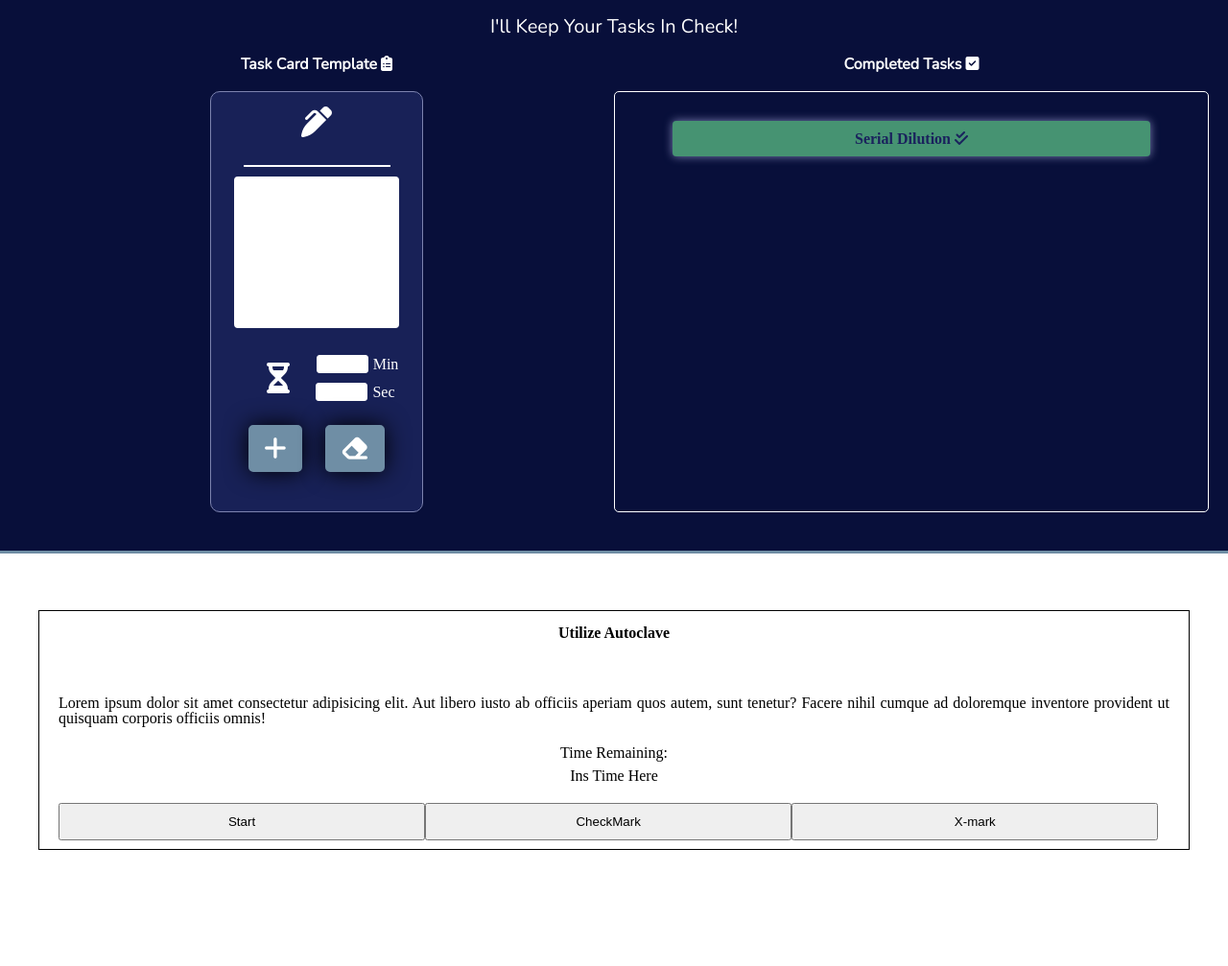
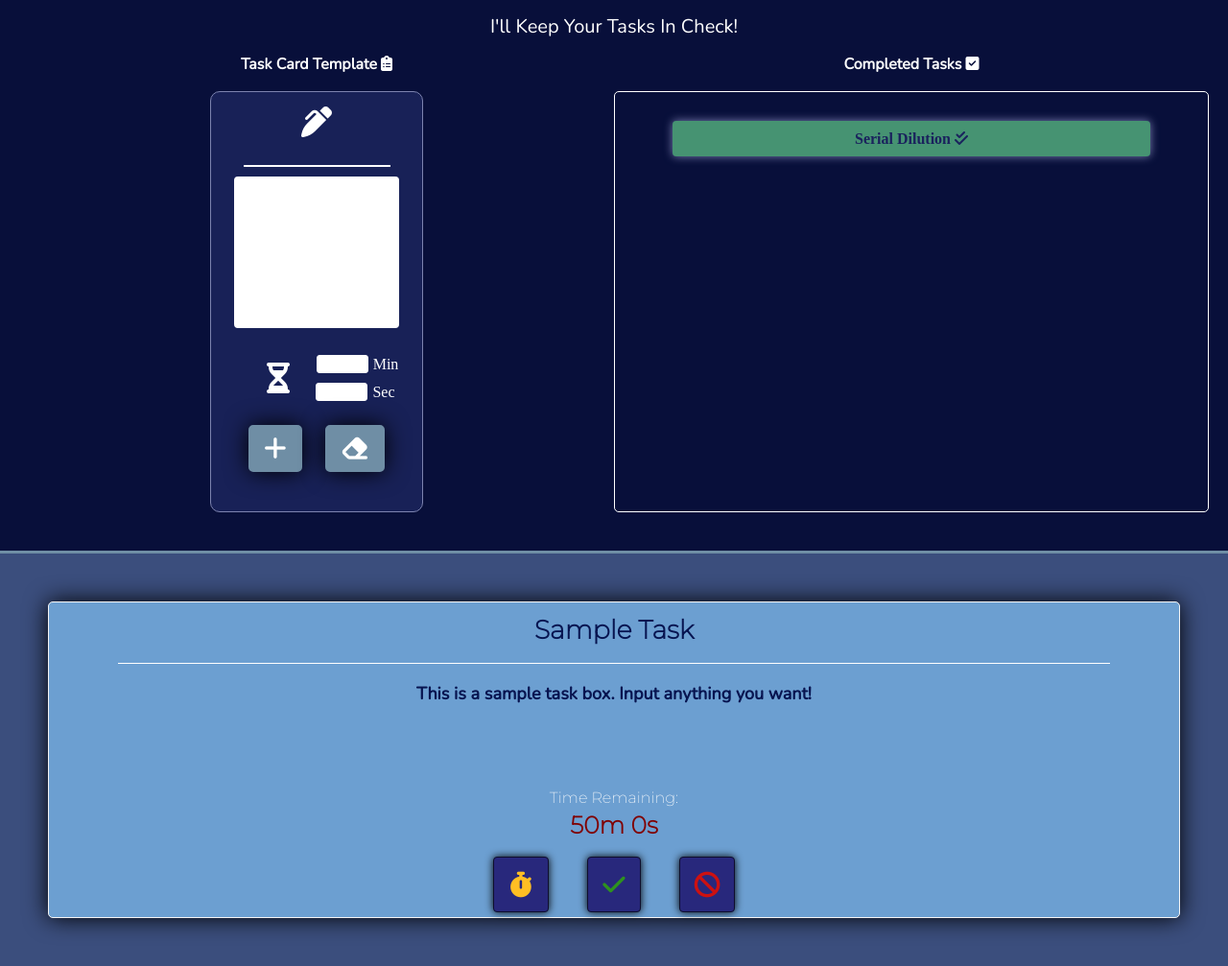
Before and after one commit to Haz-git/Virtual_Lab_Assistant, a plain HTML site: page index.html in a window 1280 px wide. Shown: the part 81-1088 px from the top of the page at 96% size. Before the commit the page ends 967 px from the top, so only its background shows below. Drawn offline with nearby package versions, Linux system fonts and the light colour scheme.

Commit message:
Near Final Commit, Need to add functionality to sample box

```diff
--- a/index.html
+++ b/index.html
@@ -5,6 +5,7 @@
     <meta name="viewport" content="width=device-width, initial-scale=1.0">
     <script src="https://kit.fontawesome.com/4194a93c4e.js" crossorigin="anonymous"></script>
     <link href="https://fonts.googleapis.com/css2?family=Nunito:wght@300&display=swap" rel="stylesheet">
+    <link href="https://fonts.googleapis.com/css2?family=Montserrat:wght@200&family=Nunito:wght@300&display=swap" rel="stylesheet">
     <link rel="stylesheet" href="reset.css">
     <link rel="stylesheet" href="style.css">
     <title>Virtual Lab Assistant</title>
@@ -69,24 +70,23 @@
             </div>
         </div>
     </div>
-    <hr>
     <div id="taskcontainer" class="task-container">
         <div class="sample-card">
             <div class="samp-procedure-container">
-                <h2>Utilize Autoclave</h2>
+                <h2>Sample Task</h2>
             </div>
             <hr>
             <div class="samp-description-container">
-                <p>Lorem ipsum dolor sit amet consectetur adipisicing elit. Aut libero iusto ab officiis aperiam quos autem, sunt tenetur? Facere nihil cumque ad doloremque inventore provident ut quisquam corporis officiis omnis!</p>
+                <p>This is a sample task box. Input anything you want!</p>
             </div>
             <div class="samp-allocated-time">
                 <p>Time Remaining:</p>
-                <p class="samp-time">Ins Time Here</p>
+                <p class="samp-time">50m 0s</p>
             </div>
             <div class="samp-btn-containers">
-                <button id="timerStart" class="samp-start">Start</button>
-                <button id="complete" class="samp-completed">CheckMark</button>
-                <button id="exit" class="samp-delete">X-mark</button>
+                <button id="timerStart" class="samp-start"><i class="fas fa-stopwatch fa-2x"></i></button>
+                <button id="complete" class="samp-completed"><i class="fas fa-check fa-2x"></i></button>
+                <button id="exit" class="samp-delete"><i class="fas fa-ban fa-2x"></i></button>
             </div>
         </div>
     </div>
--- a/script.js
+++ b/script.js
@@ -102,12 +102,21 @@ function generateTaskBox() {
     let startBtn = docCE('button');
     let compBtn = docCE('button');
     let xBtn = docCE('button');
+    let sBI = docCE('i');
+    sBI.className = 'fas fa-stopwatch fa-2x';
+    startBtn.appendChild(sBI);
+    let cBI = docCE('i');
+    cBI.className = 'fas fa-check fa-2x';
+    compBtn.appendChild(cBI);
+    let xBI = docCE('i');
+    xBI.className = 'fas fa-ban fa-2x';
+    xBtn.appendChild(xBI);
     startBtn.className = 'samp-start';
     compBtn.className = 'samp-completed';
     xBtn.className = 'samp-delete';
-    startBtn.innerHTML = 'Start';
-    compBtn.innerHTML = 'CheckMark';
-    xBtn.innerHTML = 'Exit';
+    // startBtn.innerHTML = 'Start';
+    // compBtn.innerHTML = 'CheckMark';
+    // xBtn.innerHTML = 'Exit';
     startBtn.id = 'newTimerStart';
     compBtn.id = 'newComplete';
     xBtn.id = 'newExit';
@@ -131,7 +140,7 @@ function generateTaskBox() {
         let intervalTimer = this.setInterval(function() {
             timeDivText2.innerHTML =  min2 + "m " + sec2 + "s";
             sec2--;
-            if (sec2 == 0) {
+            if (sec2 <= 0) {
                 min2--;
                 sec2 = 60;
 
@@ -141,6 +150,8 @@ function generateTaskBox() {
                 }
             }
         }, 1000);
+
+        buttonContainer.removeChild(startBtn);
     });
 
     //Bug found here, it turns out that every taskbox that is generated has the same button with the same button ID. Therefore, when two task boxes are generated with different time values, clicking either start button will only countdown from a single task box (the first one). If you click start from the second task box, the minute and seconds value from the first task box is converted to the second's values and countdown starts from there. There needs to be a way to create separate event listeners...I think the solution lies in event delegation.....Solved! ---I just needed to connect to the individual timeDivText2 for each of the dynamically loaded task boxes! Grabbing it using the ID made me grab all of the timers and incremented it at once.
--- a/style.css
+++ b/style.css
@@ -1,3 +1,8 @@
+body {
+    background-color: rgb(59, 78, 125);
+}
+
+
 .header-container {
     background-color: rgb(8, 15, 58);
 }
@@ -228,29 +233,33 @@ hr {
 
 
 .task-container {
-    margin-top: 50px;
     display: grid;
-    grid-template-columns: repeat(auto-fit, minmax(250px, 1fr));
+    grid-template-columns: repeat(auto-fit, minmax(400px, 1fr));
     grid-template-rows: repeat(auto-fill, minmax(250px, 1fr));
     justify-content: center;
     gap: 10px 10px;
-    padding-left: 40px;
-    padding-right: 40px;
+    padding: 50px 50px;
+    background-color: rgb(59, 78, 125);
 }
 
 .sample-card {
-    border: 1px solid black;
-    padding: 5px 20px;
-
+    border: 1px solid whitesmoke;
+    padding: 5px 50px;
+    border-radius: 5px;
+    background-color: rgb(108, 159, 209);
+    filter: drop-shadow(0 0 0.75rem black);
 }
 
 .samp-procedure-container {
-    padding: 10px 10px;
+    padding-top: 10px;
 }
 
 .samp-procedure-container h2 {
+    font-family: 'Montserrat', sans-serif;
+    font-size: 27px;
     font-weight: 900;
     text-align: center;
+    color: rgb(7, 20, 80);
 }
 
 .sample-card hr {
@@ -258,23 +267,69 @@ hr {
 }
 
 .samp-description-container {
-    text-align: justify;
+    text-align: center;
+    height: 90px;
+    margin-left: 2%;
+    margin-right: 2%;
+}
+
+.samp-description-container p {
+    font-family: 'Nunito', sans-serif;
+    font-size: 18px;
+    font-weight: 900;
+    color: rgb(7, 20, 80);
 }
 
 .samp-allocated-time {
+    font-family: 'Montserrat', sans-serif;
+    color: white;
     text-align: center;
     padding: 20px 20px;
 }
 
 .samp-time {
     margin-top: 8px;
+    color: maroon;
+    font-weight: 900;
+    font-size: 25px;
 }
 
 .samp-btn-containers {
-    display: grid;
-    grid-template-columns: repeat(3, 33%);
+    display: flex;
+    justify-content: center;
 }
 
+
 .samp-btn-containers button {
-    padding: 10px 10px;
+    padding: 15px 15px;
+    margin-left: 20px;
+    margin-right: 20px;
+    border-radius: 4px;
+    border: 1px solid rgb(14, 14, 45);
+    transition-timing-function: ease-in-out;
+    transition-duration: .15s;
+    filter: drop-shadow(0 0 0.25rem black);
+    background-color: rgb(40, 40, 124);
 }
+
+.samp-btn-containers .fa-stopwatch {
+    color: rgb(255, 190, 35);
+    width: 26.6px;
+}
+
+.samp-btn-containers .fa-check {
+    color: rgb(46, 146, 30);
+}
+
+.samp-btn-containers .fa-ban {
+    color: rgb(205, 17, 17);
+}
+
+.samp-btn-containers button:focus {
+    outline: none;
+}
+
+.samp-btn-containers button:hover {
+    transform: scale(1.1);
+    transform: drop-shadow(0 0 0.75rem black);
+}
```
